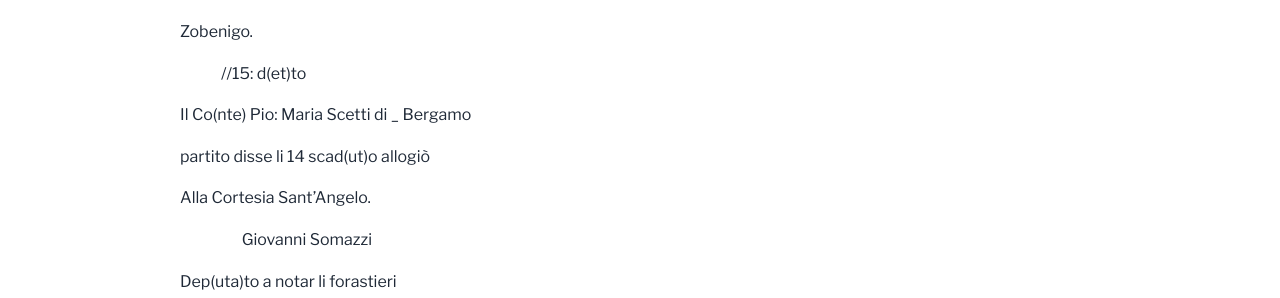
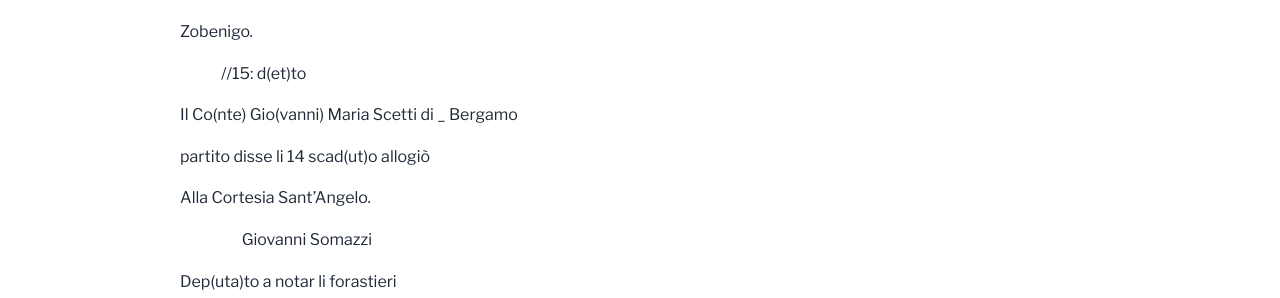
Before and after one commit to sets-architecture/sets-architecture.github.io, a Jekyll site: the page built from archives/transcriptions/1770_8_20.md, in a window 1280 px wide. Shown: the part 1581-1879 px from the top of the page. Built offline with Jekyll 4.4.1, drawn with Linux system fonts in a browser that asks for light colours; our own code applies the rules of GitHub Pages for plain Markdown files.

Commit message:
fix transcription August 20, 1770

```diff
--- a/archives/transcriptions/1770_8_20.md
+++ b/archives/transcriptions/1770_8_20.md
@@ -75,7 +75,7 @@ Zobenigo.
 
 &nbsp;&nbsp;&nbsp;&nbsp;&nbsp;&nbsp;&nbsp;&nbsp;&nbsp;&nbsp;&nbsp;&nbsp;//15: d(et)to
 
-Il Co(nte) Pio: Maria Scetti di \_ Bergamo
+Il Co(nte) Gio(vanni) Maria Scetti di \_ Bergamo
 
 partito disse li 14 scad(ut)o  allogiò
 
```
Also changed, not shown: 2 other files.
